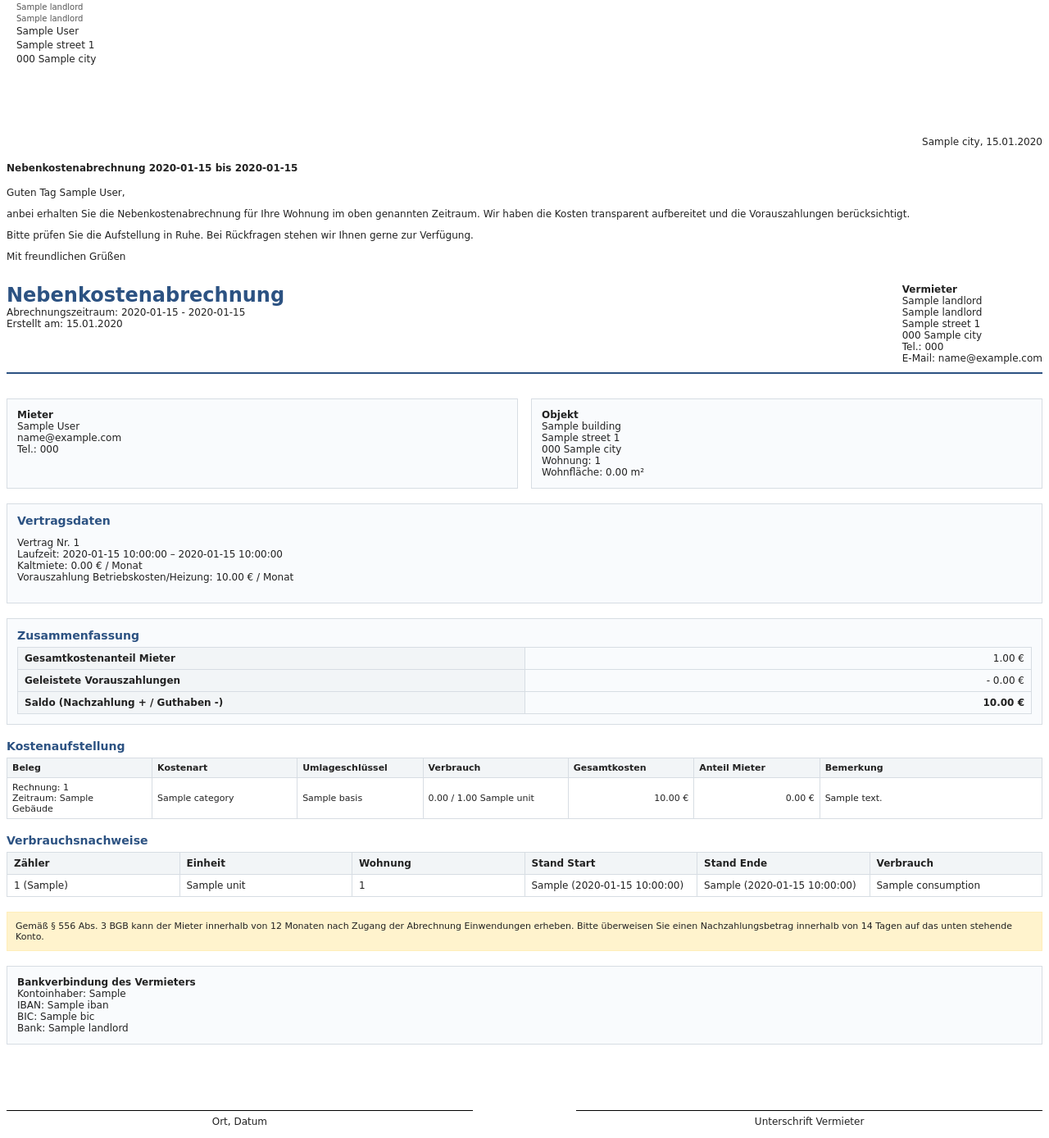
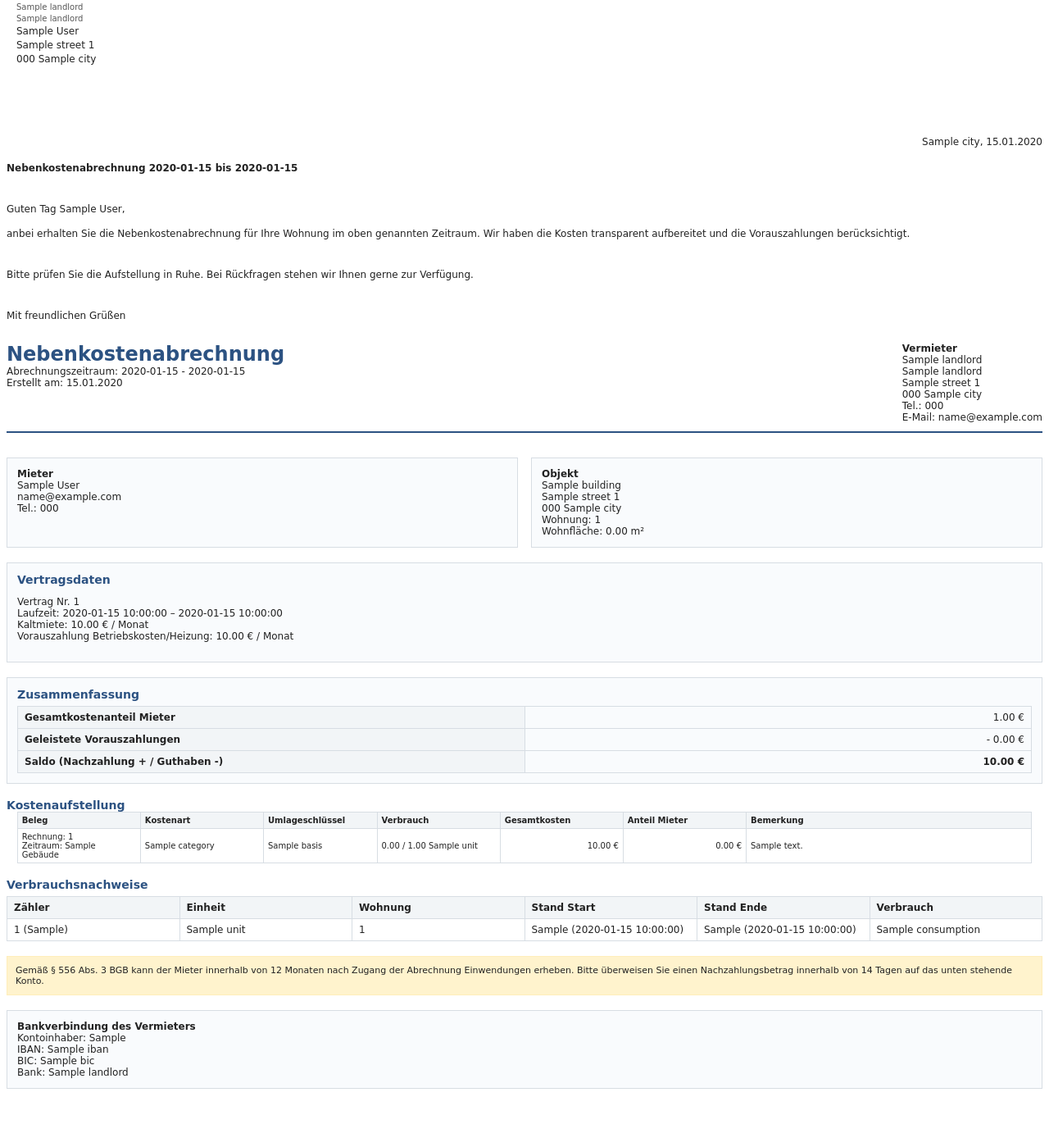
Before and after one commit to Crusha5/MietAssistent, a Python web app: template app/templates/settlements/pdf.html in a window 1280 px wide. Shown: the part 162-1550 px from the top of the page at 82% size. Run offline with Jinja, Linux system fonts and the light colour scheme; the template is opened without the code that fills it: most values are stand-ins (such as "Sample title", 1, 10 or a date in 2020).

Commit message:
Tighten settlement PDF layout and contract fallback

```diff
--- a/app/static/css/settlement_pdf.css
+++ b/app/static/css/settlement_pdf.css
@@ -34,6 +34,7 @@ h1, h2, h3, h4 {
 
 .table {
     width: 100%;
+    max-width: 100%;
     border-collapse: collapse;
     margin-top: 6px;
     table-layout: fixed;
@@ -100,20 +101,22 @@ h1, h2, h3, h4 {
 }
 
 .cost-table {
-    font-size: 11px;
+    font-size: 10px;
+    width: 98%;
+    margin: 0 auto;
 }
 
 .cost-table th, .cost-table td {
-    padding: 5px 6px;
+    padding: 4px 5px;
 }
 
-.cost-table th:nth-child(1), .cost-table td:nth-child(1) { width: 14%; }
-.cost-table th:nth-child(2), .cost-table td:nth-child(2) { width: 14%; }
-.cost-table th:nth-child(3), .cost-table td:nth-child(3) { width: 12%; }
-.cost-table th:nth-child(4), .cost-table td:nth-child(4) { width: 14%; }
+.cost-table th:nth-child(1), .cost-table td:nth-child(1) { width: 12%; }
+.cost-table th:nth-child(2), .cost-table td:nth-child(2) { width: 12%; }
+.cost-table th:nth-child(3), .cost-table td:nth-child(3) { width: 11%; }
+.cost-table th:nth-child(4), .cost-table td:nth-child(4) { width: 12%; }
 .cost-table th:nth-child(5), .cost-table td:nth-child(5) { width: 12%; }
 .cost-table th:nth-child(6), .cost-table td:nth-child(6) { width: 12%; }
-.cost-table th:nth-child(7), .cost-table td:nth-child(7) { width: 22%; }
+.cost-table th:nth-child(7), .cost-table td:nth-child(7) { width: 29%; }
 
 .letter-block {
     padding-top: 10mm;
@@ -161,6 +164,14 @@ h1, h2, h3, h4 {
     margin-bottom: 12px;
 }
 
+.letter-body .paragraph-gap {
+    margin-bottom: 12px;
+}
+
+.letter-body .spacer-row {
+    min-height: 8px;
+}
+
 .page-break-before {
     page-break-before: always;
     margin-top: 0;
--- a/app/templates/settlements/pdf.html
+++ b/app/templates/settlements/pdf.html
@@ -53,10 +53,13 @@
 
         <div class="letter-body">
             <p class="subject"><strong>Nebenkostenabrechnung {{ settlement.period_start.strftime('%d.%m.%Y') }} bis {{ settlement.period_end.strftime('%d.%m.%Y') }}</strong></p>
-            <p>Guten Tag{% if tenant %} {{ tenant.first_name }} {{ tenant.last_name }}{% endif %},</p>
-            <p>anbei erhalten Sie die Nebenkostenabrechnung für Ihre Wohnung im oben genannten Zeitraum. Wir haben die Kosten transparent aufbereitet und die Vorauszahlungen berücksichtigt.</p>
-            <p>Bitte prüfen Sie die Aufstellung in Ruhe. Bei Rückfragen stehen wir Ihnen gerne zur Verfügung.</p>
-            <p>Mit freundlichen Grüßen</p>
+            <p class="paragraph-gap spacer-row"></p>
+            <p class="paragraph-gap">Guten Tag{% if tenant %} {{ tenant.first_name }} {{ tenant.last_name }}{% endif %},</p>
+            <p class="paragraph-gap">anbei erhalten Sie die Nebenkostenabrechnung für Ihre Wohnung im oben genannten Zeitraum. Wir haben die Kosten transparent aufbereitet und die Vorauszahlungen berücksichtigt.</p>
+            <p class="paragraph-gap spacer-row"></p>
+            <p class="paragraph-gap">Bitte prüfen Sie die Aufstellung in Ruhe. Bei Rückfragen stehen wir Ihnen gerne zur Verfügung.</p>
+            <p class="paragraph-gap spacer-row"></p>
+            <p class="paragraph-gap">Mit freundlichen Grüßen</p>
         </div>
     </div>
     <div class="header page-break-before">
@@ -110,17 +113,22 @@
     <div class="section summary-box">
         <h3>Vertragsdaten</h3>
         {% if contract_data %}
-        {% set start_val = contract_data.start_date if contract else contract_data['start_date'] %}
-        {% set end_val = contract_data.end_date if contract else contract_data['end_date'] %}
+        {% set start_val = contract_data.start_date if contract else contract_data.get('start_date') %}
+        {% set end_val = contract_data.end_date if contract else contract_data.get('end_date') %}
+        {% set start_text = start_val.strftime('%d.%m.%Y') if start_val and start_val.__class__.__name__ == 'date' else start_val %}
+        {% set end_text = end_val.strftime('%d.%m.%Y') if end_val and end_val.__class__.__name__ == 'date' else end_val %}
+        {% set cold_rent_val = (contract_data.cold_rent if contract else contract_data.get('cold_rent')) or (contract_data.rent_net if contract else contract_data.get('rent_net')) %}
+        {% set op_advance_val = (contract_data.operating_cost_advance if contract else contract_data.get('operating_cost_advance')) or 0 %}
+        {% set heat_advance_val = (contract_data.heating_advance if contract else contract_data.get('heating_advance')) or 0 %}
         <p>
-            Vertrag Nr. {{ contract_data.contract_number or contract_data['contract_number'] }}<br>
+            Vertrag Nr. {{ contract_data.contract_number if contract else contract_data.get('contract_number') }}<br>
             Laufzeit:
-            {% if start_val %}
-                {{ start_val.strftime('%d.%m.%Y') if start_val.__class__.__name__ == 'date' else start_val }}
+            {% if start_text %}
+                {{ start_text }}
             {% endif %}
-            {% if end_val %} – {{ end_val.strftime('%d.%m.%Y') if end_val.__class__.__name__ == 'date' else end_val }}{% endif %}<br>
-            Kaltmiete: {{ '%.2f'|format((contract_data.cold_rent if contract else contract_data['cold_rent']) or 0) }} € / Monat<br>
-            Vorauszahlung Betriebskosten/Heizung: {{ '%.2f'|format(((contract_data.operating_cost_advance if contract else contract_data['operating_cost_advance']) or 0) + ((contract_data.heating_advance if contract else contract_data['heating_advance']) or 0)) }} € / Monat
+            – {{ end_text if end_text else 'n/a' }}<br>
+            Kaltmiete: {{ '%.2f'|format(cold_rent_val or 0) }} € / Monat<br>
+            Vorauszahlung Betriebskosten/Heizung: {{ '%.2f'|format(op_advance_val + heat_advance_val) }} € / Monat
         </p>
         {% else %}
         <p>Keine Vertragsdaten gefunden.</p>
```
